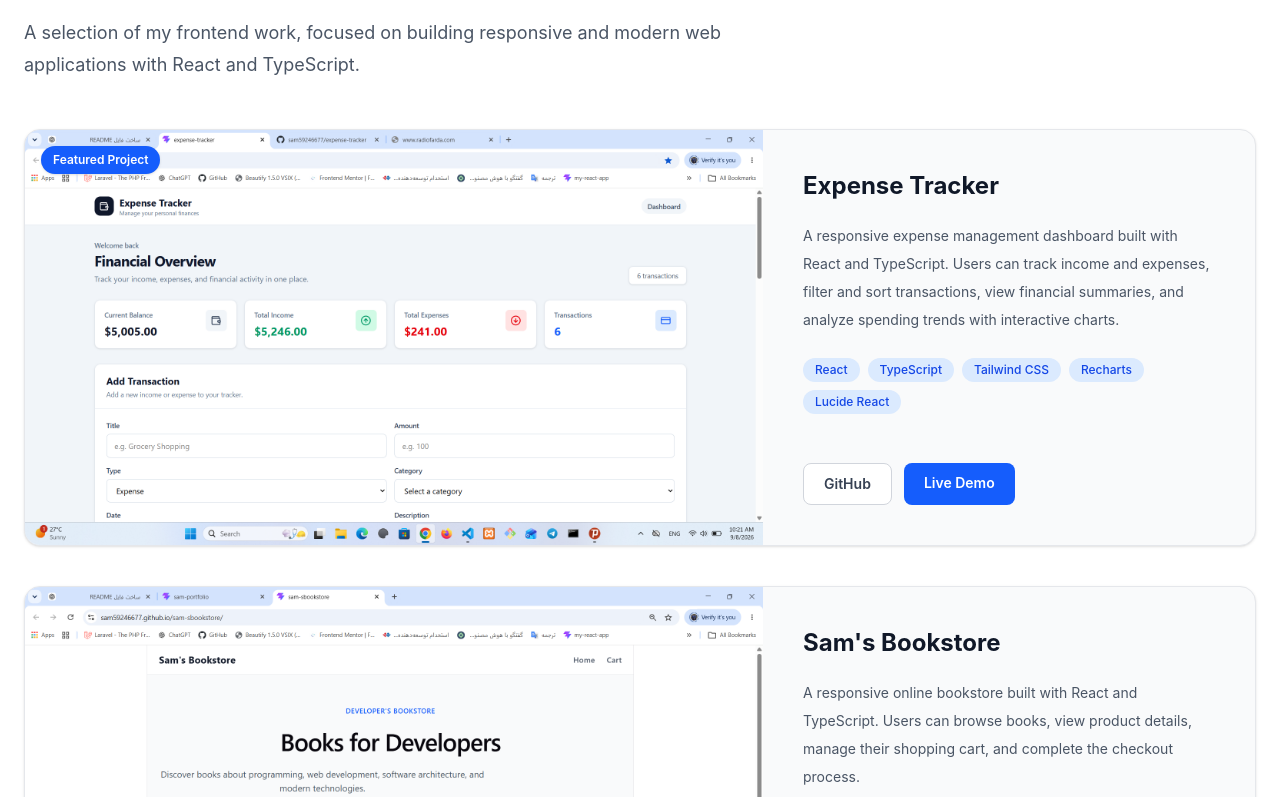
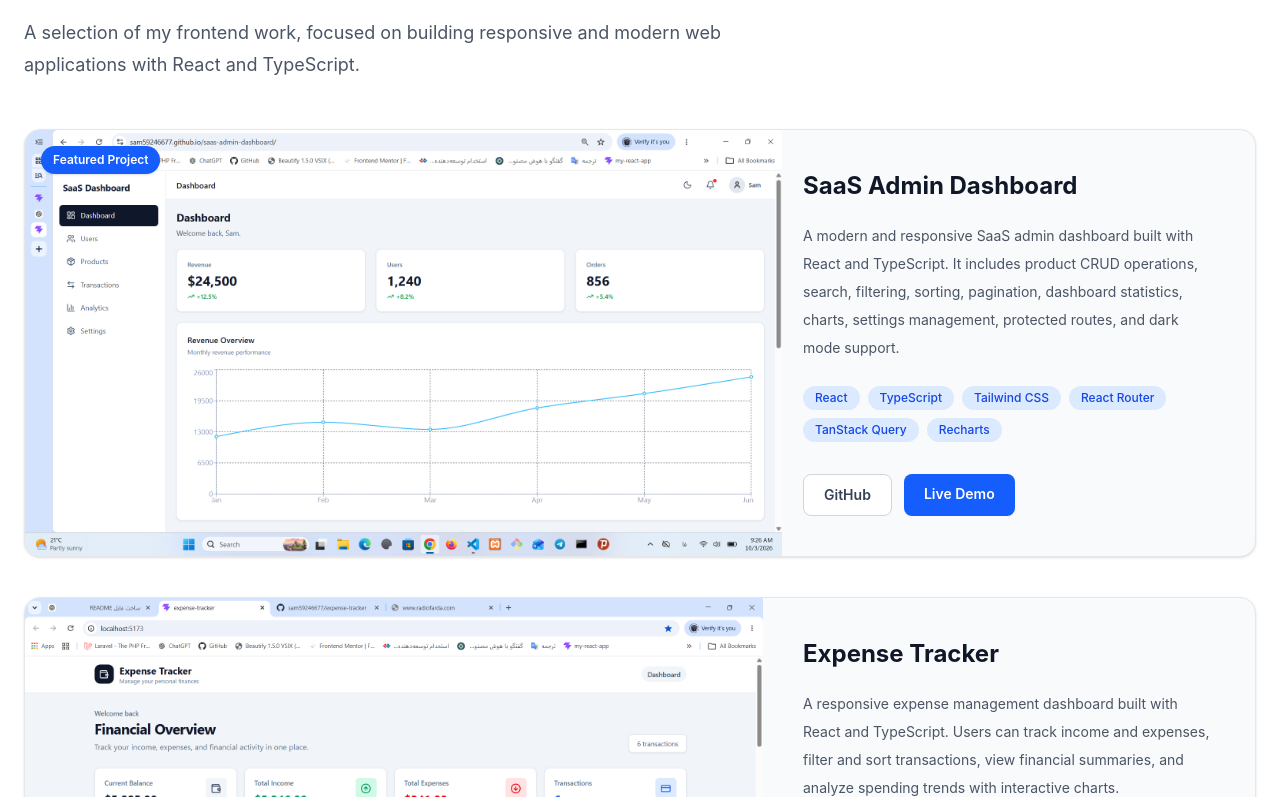
Before and after one commit to sam59246677/sam-portfolio, a React (Vite) app: page / in a window 1280 px wide. Shown: the part 2263-3060 px from the top of the page. Built offline with nearby package versions, Linux system fonts and the light colour scheme.

Commit message:
Add SaaS Admin Dashboard to portfolio

```diff
--- a/src/sections/Projects.tsx
+++ b/src/sections/Projects.tsx
@@ -1,8 +1,25 @@
-
 import bookstoreImage from "../assets/projects/bookstore.png";
 import expenseTrackerImage from "../assets/projects/expense-tracker.png";
+import saasDashboardImage from "../assets/projects/saas-admin-dashboard.png";
 
 const projects = [
+  {
+    title: "SaaS Admin Dashboard",
+    description:
+      "A modern and responsive SaaS admin dashboard built with React and TypeScript. It includes product CRUD operations, search, filtering, sorting, pagination, dashboard statistics, charts, settings management, protected routes, and dark mode support.",
+    image: saasDashboardImage,
+    technologies: [
+      "React",
+      "TypeScript",
+      "Tailwind CSS",
+      "React Router",
+      "TanStack Query",
+      "Recharts",
+    ],
+    github: "https://github.com/sam59246677/saas-admin-dashboard",
+    live: "https://sam59246677.github.io/saas-admin-dashboard/",
+    featured: true,
+  },
   {
     title: "Expense Tracker",
     description:
@@ -17,7 +34,7 @@ const projects = [
     ],
     github: "https://github.com/sam59246677/expense-tracker",
     live: "https://sam59246677.github.io/expense-tracker/",
-    featured: true,
+    featured: false,
   },
   {
     title: "Sam's Bookstore",
```
Also changed, not shown: src/assets/projects/saas-admin-dashboard.png (added).
